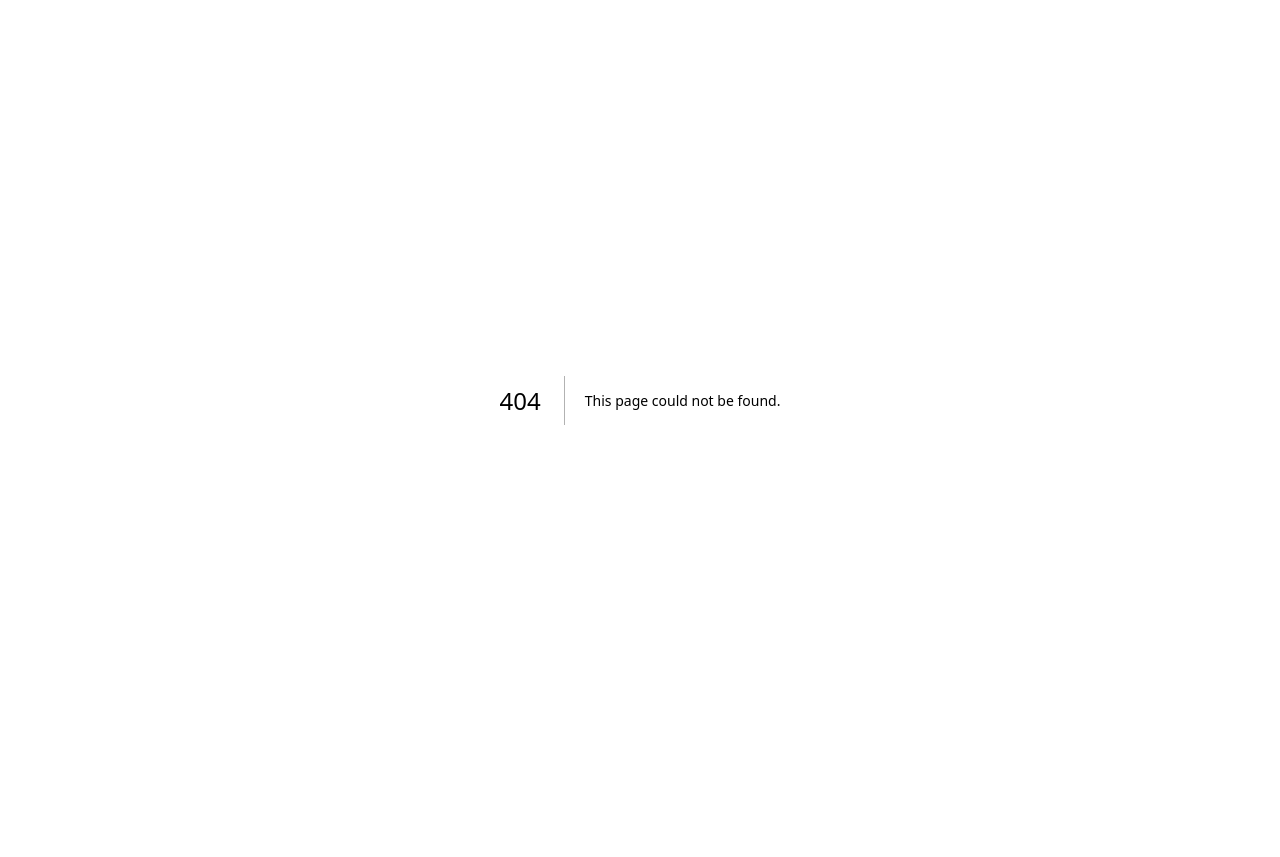
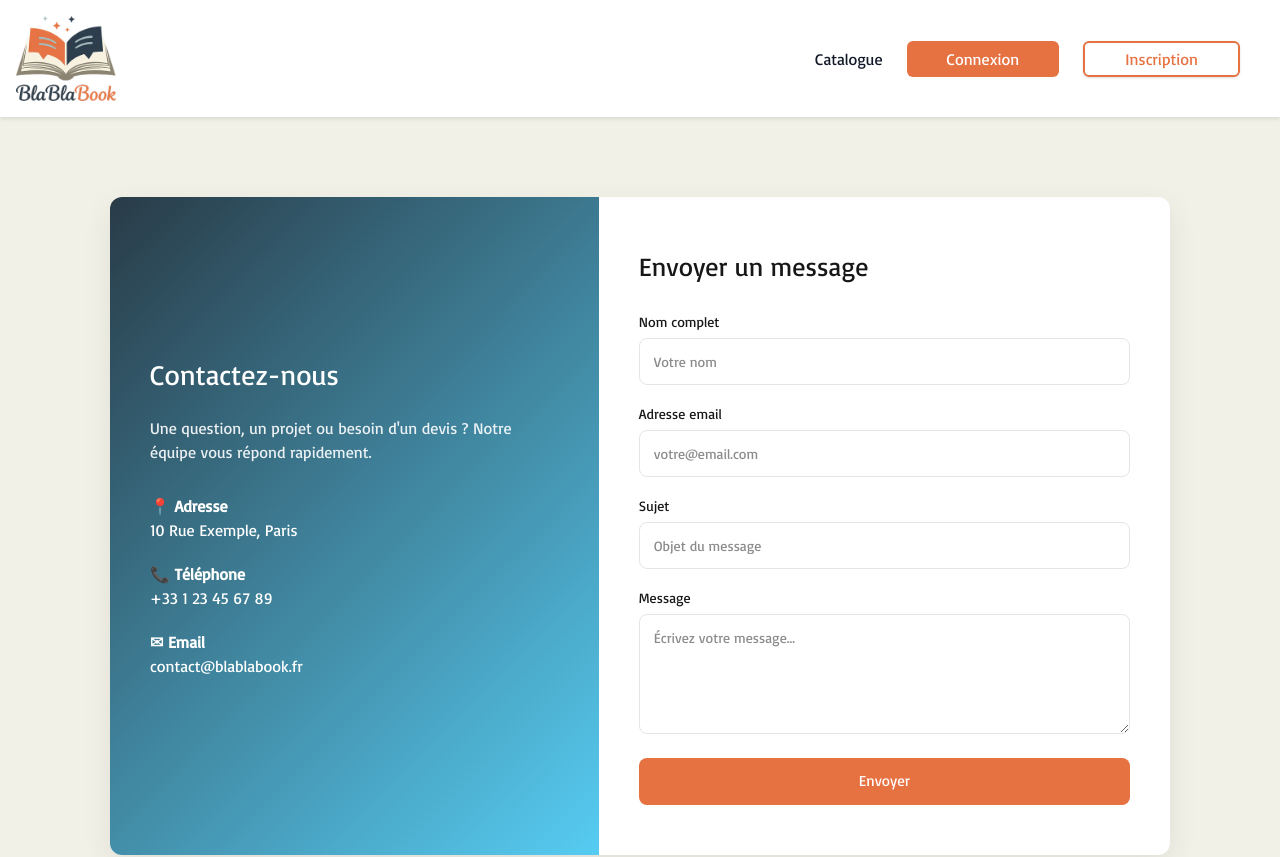
Before and after one commit to Sorajjjj/projet-blablabook, a Next.js app in the folder front/next-demo/: page /contact in a window 1280 px wide. Before the commit this address had no page. Shown: the top 857 px of the page. Before the commit the page ends 800 px from the top, so only its background shows below. Built offline with nearby package versions, Linux system fonts and the light colour scheme.

Commit message:
feat/contact

```diff
--- /dev/null
+++ b/front/next-demo/src/app/contact/contact.module.css
@@ -0,0 +1,121 @@
+body {
+  background: #F2F1E8;
+
+  margin: 0;
+  padding: 0;
+}
+.container {
+  max-width: 1100px;
+  margin: 60px auto;
+  padding: 20px;
+}
+
+.contactWrapper {
+  display: grid;
+  grid-template-columns: 1fr 1fr;
+  background: white;
+  border-radius: 12px;
+  overflow: hidden;
+  box-shadow: 0 10px 30px rgba(0, 0, 0, 0.08);
+}
+
+/* LEFT SIDE */
+.contactInfo {
+  background: linear-gradient(135deg, var(--primary), #56ccf2);
+  color: white;
+  padding: 50px 40px;
+  display: flex;
+  flex-direction: column;
+  justify-content: center;
+}
+
+.contactInfo h2 {
+  font-size: 28px;
+  margin-bottom: 20px;
+}
+
+.contactInfo p {
+  margin-bottom: 30px;
+  opacity: 0.9;
+}
+
+.infoItem {
+  margin-bottom: 20px;
+}
+
+.infoItem strong {
+  display: block;
+  font-weight: 600;
+}
+
+/* RIGHT SIDE */
+.contactForm {
+  padding: 50px 40px;
+}
+
+.contactForm h2 {
+  margin-bottom: 25px;
+  font-size: 26px;
+}
+
+.formGroup {
+  margin-bottom: 18px;
+}
+
+.formGroup label {
+  display: block;
+  margin-bottom: 6px;
+  font-weight: 500;
+  font-size: 14px;
+}
+
+.formGroup input,
+.formGroup textarea {
+  width: 100%;
+  padding: 12px 14px;
+  border: 1px solid var(--border);
+  border-radius: 8px;
+  font-size: 14px;
+  transition: border 0.3s, box-shadow 0.3s;
+}
+
+.formGroup input:focus,
+.formGroup textarea:focus {
+  border-color: var(--primary);
+  box-shadow: 0 0 0 3px rgba(47, 128, 237, 0.15);
+  outline: none;
+}
+
+.formGroup textarea {
+  resize: vertical;
+  min-height: 120px;
+}
+
+.button {
+  display: inline-block;
+  background: #E67141;
+  color: white;
+  padding: 12px 220px;
+  border: none;
+  border-radius: 8px;
+  font-size: 15px;
+  cursor: pointer;
+  transition: background 0.3s, transform 0.2s;
+}
+
+.btn:hover {
+  background: #1c64d1;
+  transform: translateY(-2px);
+}
+
+/* RESPONSIVE */
+@media (max-width: 900px) {
+  .contactWrapper {
+    grid-template-columns: 1fr;
+  }
+
+  .contactInfo,
+  .contactForm {
+    padding: 40px 25px;
+  }
+}
--- /dev/null
+++ b/front/next-demo/src/app/contact/page.tsx
@@ -0,0 +1,66 @@
+'use client';
+
+import Styles from './contact.module.css';
+import Header from '@/components/blablabook/Header';
+import Footer from '@/components/blablabook/footer';
+
+export default function ContactPage() {
+  return (
+    <>
+      <Header showSearchBar={false} user={null} />
+      <div className={Styles.container}>
+        <div className={Styles.contactWrapper}>
+            <div className={Styles.contactInfo}>
+                <h2>Contactez-nous</h2>
+                <p>Une question, un projet ou besoin d'un devis ? Notre équipe vous répond rapidement.</p>
+
+                <div className={Styles.infoItem}>
+                    <strong>📍 Adresse</strong>
+                    10 Rue Exemple, Paris
+                </div>
+
+                <div className={Styles.infoItem}>
+                    <strong>📞 Téléphone</strong>
+                    +33 1 23 45 67 89
+                </div>
+
+                <div className={Styles.infoItem}>
+                    <strong>✉ Email</strong>
+                    contact@blablabook.fr
+                </div>
+            </div>
+
+
+            <div className={Styles.contactForm}>
+                <h2>Envoyer un message</h2>
+                <form>
+                    <div className={Styles.formGroup}>
+                        <label htmlFor="name">Nom complet</label>
+                        <input type="text" id="name" name="name" placeholder="Votre nom" required />
+                    </div>
+
+                    <div className={Styles.formGroup}>
+                        <label htmlFor="email">Adresse email</label>
+                        <input type="email" id="email" name="email" placeholder="votre@email.com" required />
+                    </div>
+
+                    <div className={Styles.formGroup}>
+                        <label htmlFor="subject">Sujet</label>
+                        <input type="text" id="subject" name="subject" placeholder="Objet du message" required />
+                    </div>
+
+                    <div className={Styles.formGroup}>
+                        <label htmlFor="message">Message</label>
+                        <textarea id="message" name="message" placeholder="Écrivez votre message..." required></textarea>
+                    </div>
+
+                    <button type="submit" className={Styles.button}>Envoyer</button>
+                </form>
+            </div>
+
+        </div>
+    </div>
+        <Footer />
+    </>
+    );
+}
```
Also changed, not shown: 1 other file (tests, documents, lock files or other folders).
